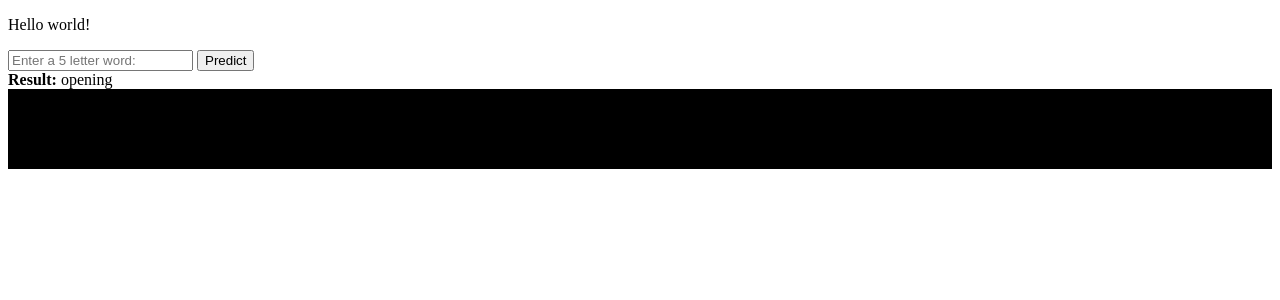
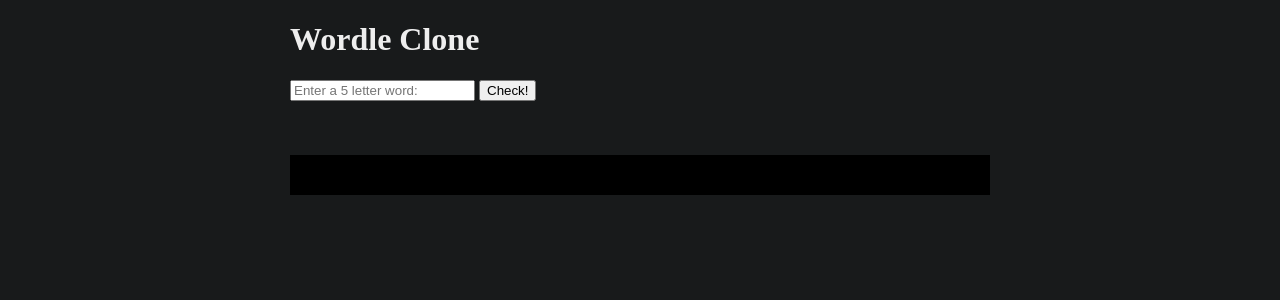
Before and after one commit to achntj/wordle, a Flask app: page / in a window 1280 px wide. Shown: the top 300 px of the page. Run offline with Flask 2, Linux system fonts and the light colour scheme.

Commit message:
Design improved, word errors displayed, Play Again feature, Dark mode

```diff
--- a/app.py
+++ b/app.py
@@ -27,11 +27,13 @@ app = Flask(__name__)
 
 @app.route('/')
 def home():
-    return render_template('index.html', result='opening', data=[])
+    open('user-words.txt', 'w').close()
+    return render_template('index.html', data=[])
 
 @app.route('/game', methods=['POST', 'GET'])
 def game():
-    result = []
+    again = False
+    result = {}
     last_word.clear()
     print(f'Clearing last word {last_word}')
     user_word = request.form.get("word").lower()
@@ -41,28 +43,28 @@ def game():
             global chances
             chances -= 1
             if user_word == word:
-                result.append("You got that right!")
-                restart()
+                result["You got that right!"] = "green"
+                again = True
             else:
                 for i in range(len(user_word)):
                     if user_word[i] in word:
                         corr_letter = user_word[i]
                         corr_index = word.find(corr_letter)
                         if i == corr_index:
-                            result.append(f"{user_word[i]} is at the correct position")
+                            # result.append(f"{user_word[i]} is at the correct position")
                             last_word[i] = [user_word[i], "green"]
                         else:
-                            result.append(f"{user_word[i]} is not at the correct position")
+                            # result.append(f"{user_word[i]} is not at the correct position")
                             last_word[i] = [user_word[i], "goldenrod"]
                     else:
-                        result.append(f"{user_word[i]} is not in the word")
+                        # result.append(f"{user_word[i]} is not in the word")
                         last_word[i] = [user_word[i], "red"]
 
         else:
-            result.append("Invalid word")
+            result["Invalid word"] = "red"
 
     else:
-        result.append("Only 5 letters words are allowed!")
+        result["Only 5 letter words are allowed!"] = "red"
 
     with open('user-words.txt', 'a') as f1:
         if last_word:
@@ -77,9 +79,9 @@ def game():
     print(data)
     print(chances)
     if data:
-        return render_template('index.html', result=result, data=data)
+        return render_template('index.html', result=result, data=data, again=again)
     else:
-        return render_template('index.html', result=result)
+        return render_template('index.html', result=result, again=again)
 
 @app.errorhandler(404)
 def page_not_found(e):
--- a/static/style.css
+++ b/static/style.css
@@ -1,13 +1,41 @@
+body {
+  max-width: 700px;
+  margin: 0 auto;
+  background-color: #181a1b;
+  color: #eee;
+}
+
+.box {
+  background-color: black;
+  padding: 20px;
+}
+
+@media screen and (min-width: 700px) {
+  .row > * {
+    margin: 0 30px;
+  }
+}
+
 .row {
-  background-color: black;
-  padding: 40px;
+  display: flex;
   font-size: 40px;
   text-align: center;
+  margin-bottom: 20px;
 }
 
 .block {
-  background-color: #eee;
   padding: 5px;
-  color: white;
+  color: #eee;
   margin-right: 5px;
+  width: 100%;
+  justify-content: center;
+  align-items: center;
+  font-size: 2rem;
+  line-height: 2rem;
+  font-weight: bold;
+  vertical-align: middle;
+  box-sizing: border-box;
+  text-transform: uppercase;
+  user-select: none;
+  border-radius: 2px;
 }
--- a/templates/index.html
+++ b/templates/index.html
@@ -1,6 +1,6 @@
 {% extends "layout.html" %} {% block content %}
-<p>Hello world!</p>
-<p>
+<h1>Wordle Clone</h1>
+<div>
   <form autocomplete="off" action="{{ url_for('game')}}" method="post">
     <input
       required
@@ -9,21 +9,24 @@
       class="search-bar"
       placeholder="Enter a 5 letter word:"
     />
-      <button type="submit" class="button">Predict</button>
+    <button type="submit" class="button">Check!</button>
   </form>
+  <br />
+  {%if result%} {%for text, color in result.items()%}
+  <b style="color:{{color}}">Results: </b>{{text}} {%endfor%} {% endif %}
+  <div>{%if again%}<a href="/">Play Again!</a>{%endif%}</div>
+  <br />
+  <br />
+  <div class="box">
+    {%for last_word in data%}
+    <div class="row">
+      {%for _, detail in last_word.items()%}
+      <div class="block" style="background-color: {{detail[1]}};">
+        {{detail[0]}}
       </div>
-  <b>Result: </b>{{result}}
-  <br />
-  <div class="row">
-    {%for last_word in data%}
-    <div style="margin: 20px;">
-      {%for _, detail in last_word.items()%}
-        <span class= "block" style="background-color: {{detail[1]}};">
-          {{detail[0]}}
-        </span>
       {%endfor%}
     </div>
     {%endfor%}
   </div>
-</p>
+</div>
 {% endblock content %}
```
Also changed, not shown: user-words.txt (added), 1 other file. Lines whose indentation alone changed are shown as unchanged.
